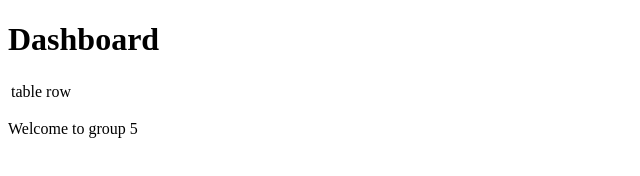
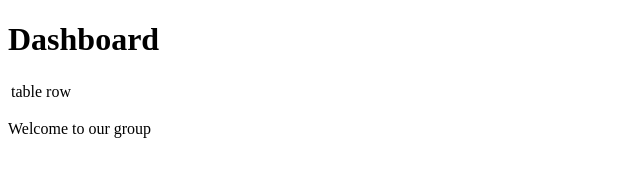
Before and after one commit to BPharoh/group5, a plain HTML site: page welcome.html in a window 1280 px wide. Shown: the full height of the page, 0-640 px from the left. Drawn offline with Linux system fonts and the light colour scheme; files whose address does not match are found by name.

Commit message:
contributions

```diff
--- a/welcome.html
+++ b/welcome.html
@@ -15,7 +15,7 @@
             <td>table row</td>
         </tr>
     </table>
-    <p>Welcome to group 5 </p>
+    <p>Welcome to our group</p>
     <script src="./main.js"></script>
 </body>
 
```
